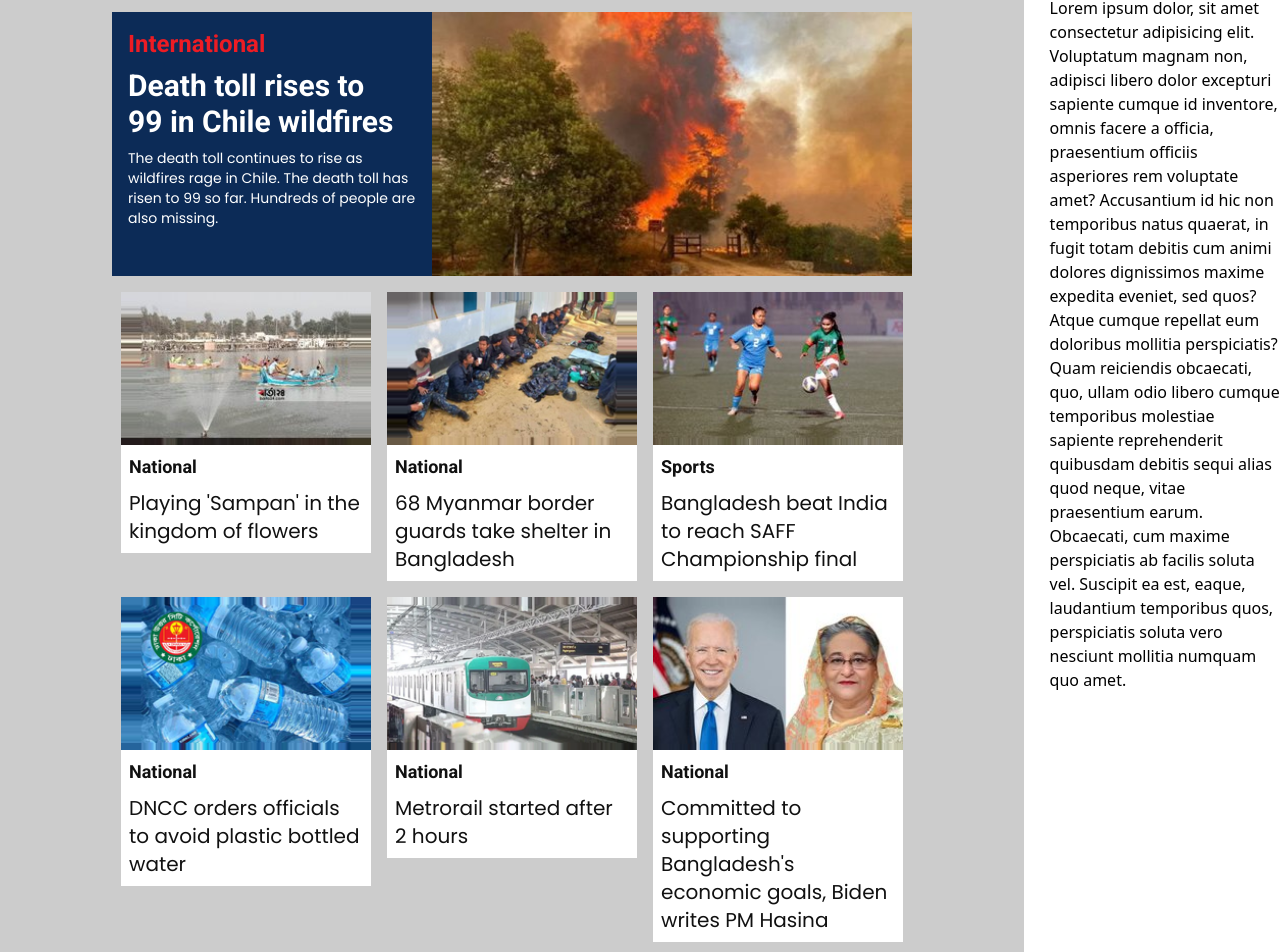
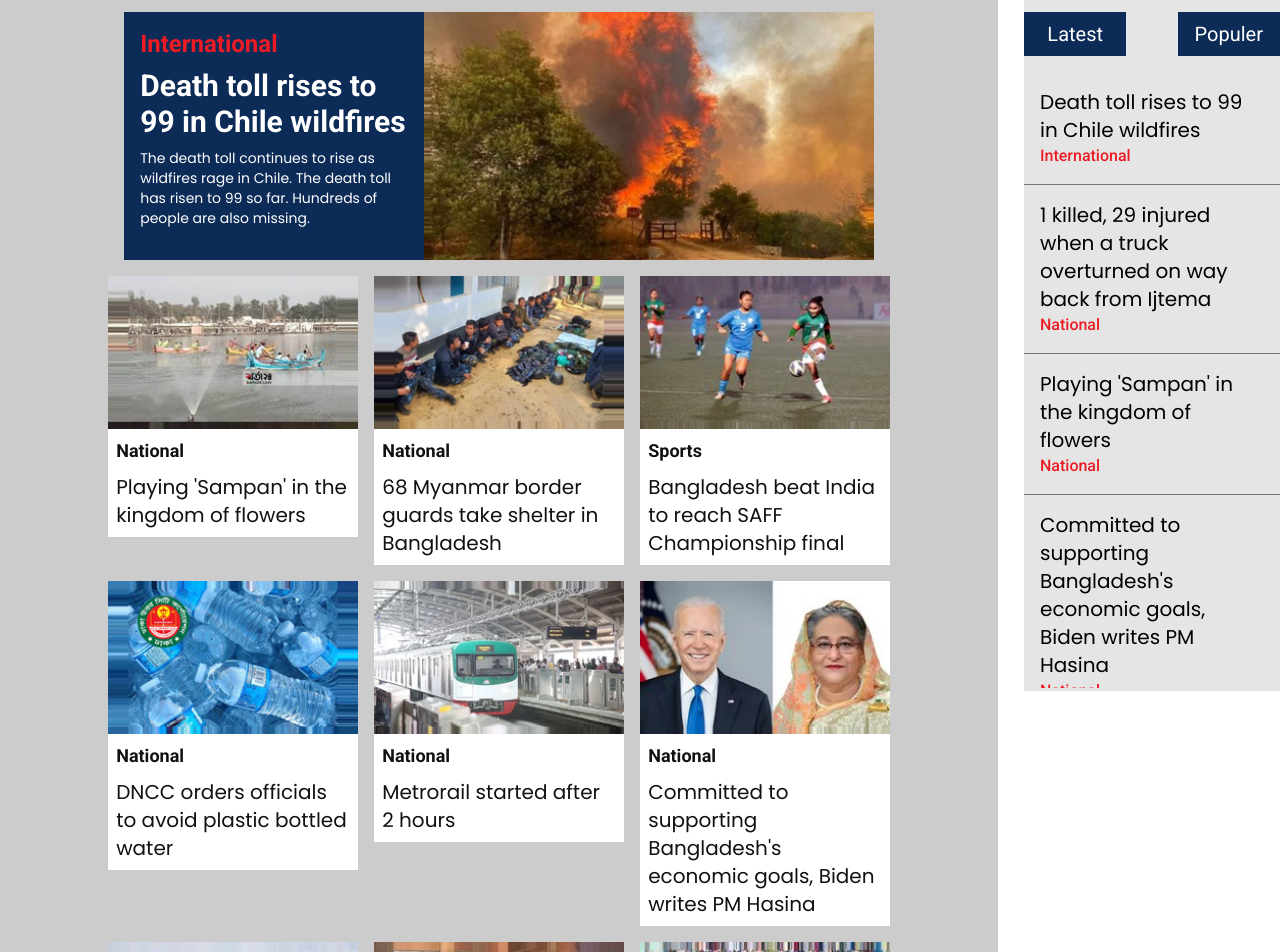
Before and after one commit to thehasandev/barta24, a React (Vite) app: page / in a window 1280 px wide. Shown: the part 233-1185 px from the top of the page. Built offline with nearby package versions, Linux system fonts and the light colour scheme.

Commit message:
add news categoris complete

```diff
--- a/src/pages/Home.jsx
+++ b/src/pages/Home.jsx
@@ -1,4 +1,4 @@
-import React from 'react'
+import React, { useState } from 'react'
 import Container from '../components/Container'
 import Flex from '../components/Flex'
 import Image from '../components/Image'
@@ -8,18 +8,31 @@ import NewsCategotis from '../data/newsCetegoris'
 
 
 
+
 function Home() {
+  const [latestNews, setLatestNews] = useState(true)
+  const [populerNews, setPopulerNews] = useState(false)
+
+  const hanldePopuler = () => {
+    setPopulerNews(true)
+    setLatestNews(false)
+  }
+
+  const hanldeLatest = () => {
+    setLatestNews(true)
+    setPopulerNews(false)
+  }
   return (
     <section className='mt-6'>
       <Container>
-        <Flex className="justify-between ">
-          <div className='w-[80%] bg-black/20 py-4'>
+        <Flex className="justify-between flex-wrap">
+          <div className='w-[78%] bg-black/20 py-4'>
             <Flex className="flex-wrap justify-center gap-4">
               {
-                NewsCategotis.map((item,index)=>(
+                NewsCategotis.map((item, index) => (
                   index == 0 &&
-                <div>
-                  <div className='bg-primary w-[800px]'>
+                  <div key={index}>
+                    <div className='bg-primary w-[750px]'>
                       <Flex className="justify-between">
                         <div className='w-[40%]'>
                           <div className='p-4'>
@@ -37,11 +50,11 @@ function Home() {
                 ))
               }
               {
-  NewsCategotis.map((item,index)=>(
+                NewsCategotis.map((item, index) => (
                   index > 0 &&
-              <div>
+                  <div key={index}>
                     <div className='w-[250px] bg-white'>
-                 <Image src={item.url} className="w-full"/>
+                      <Image src={item.url} className="w-full" />
                       <div className='p-2'>
                         <h2 className='font-roboto mb-2 font-semibold text-lg text-[#111111]'>{item.title}</h2>
                         <p className='font-pop font-normal text-xl text-[#111111]'>{item.subtitle}</p>
@@ -52,7 +65,136 @@ function Home() {
               }
             </Flex>
           </div>
-          <div className='w-[18%]'>Lorem ipsum dolor, sit amet consectetur adipisicing elit. Voluptatum magnam non, adipisci libero dolor excepturi sapiente cumque id inventore, omnis facere a officia, praesentium officiis asperiores rem voluptate amet? Accusantium id hic non temporibus natus quaerat, in fugit totam debitis cum animi dolores dignissimos maxime expedita eveniet, sed quos? Atque cumque repellat eum doloribus mollitia perspiciatis? Quam reiciendis obcaecati, quo, ullam odio libero cumque temporibus molestiae sapiente reprehenderit quibusdam debitis sequi alias quod neque, vitae praesentium earum. Obcaecati, cum maxime perspiciatis ab facilis soluta vel. Suscipit ea est, eaque, laudantium temporibus quos, perspiciatis soluta vero nesciunt mollitia numquam quo amet.</div>
+          <div className='w-[20%] bg-black/10 h-[695px] py-4'>
+            <Flex className="justify-between">
+              <div onClick={hanldeLatest} className='w-[40%] bg-primary text-white font-roboto text-xl text-center py-2'>Latest</div>
+              <div onClick={hanldePopuler} className='w-[40%] bg-primary text-white font-roboto text-xl text-center py-2'>Populer</div>
+            </Flex>
+            {
+              latestNews &&
+              <div className='mt-8 h-[600px] overflow-y-scroll'>
+                <div className='px-4 pb-4 border-b border-b-black/50 '>
+                  <h3 className='font-pop font-normal text-xl '>Death toll rises to 99 in Chile wildfires</h3>
+                  <p className='font-roboto font-medium text-base text-secondary'>International</p>
+                </div>
+                <div className='px-4 pb-4 border-b border-b-black/50 pt-4'>
+                  <h3 className='font-pop font-normal text-xl '>1 killed, 29 injured when a truck overturned on way back from Ijtema</h3>
+                  <p className='font-roboto font-medium text-base text-secondary'>National</p>
+                </div>
+
+                <div className='px-4 pb-4 border-b border-b-black/50 pt-4'>
+                  <h3 className='font-pop font-normal text-xl '>Playing 'Sampan' in the kingdom of flowers</h3>
+                  <p className='font-roboto font-medium text-base text-secondary'>National</p>
+                </div>
+
+
+                <div className='px-4 pb-4 border-b border-b-black/50 pt-4'>
+                  <h3 className='font-pop font-normal text-xl '>Committed to supporting Bangladesh's economic goals, Biden writes PM Hasina</h3>
+                  <p className='font-roboto font-medium text-base text-secondary'>National</p>
+                </div>
+
+
+                <div className='px-4 pb-4 border-b border-b-black/50 pt-4'>
+                  <h3 className='font-pop font-normal text-xl '>1st Ever Development Communication Conclave Illuminates the Future of Communications in Bangladesh</h3>
+                  <p className='font-roboto font-medium text-base text-secondary'>National</p>
+                </div>
+
+
+                <div className='px-4 pb-4 border-b border-b-black/50 pt-4'>
+                  <h3 className='font-pop font-normal text-xl '>DNCC orders officials to avoid plastic bottled water</h3>
+                  <p className='font-roboto font-medium text-base text-secondary'>National</p>
+                </div>
+
+
+                <div className='mt-5 px-4 pb-4 border-b border-b-black/50 pt-4'>
+                  <h3 className='font-pop font-normal text-xl '>Bangladesh beat India to reach SAFF Championship final</h3>
+                  <p className='font-roboto font-medium text-base text-secondary'>National</p>
+                </div>
+
+
+                <div className='mt-5 px-4 pb-4 border-b border-b-black/50 pt-4'>
+                  <h3 className='font-pop font-normal text-xl '>Canada extends residence ban for foreigners</h3>
+                  <p className='font-roboto font-medium text-base text-secondary'>National</p>
+                </div>
+
+
+                <div className='mt-5 px-4 pb-4 border-b border-b-black/50 pt-4'>
+                  <h3 className='font-pop font-normal text-xl '>A slice of pitha village in a brick- stone city</h3>
+                  <p className='font-roboto font-medium text-base text-secondary'>National</p>
+                </div>
+
+                <div className='mt-5 px-4 pb-4 border-b border-b-black/50 pt-4'>
+                  <h3 className='font-pop font-normal text-xl '>Playing 'Sampan' in the kingdom of flowers</h3>
+                  <p className='font-roboto font-medium text-base text-secondary'>National</p>
+                </div>
+
+              </div>
+            }
+            {
+              populerNews &&
+              <div className='mt-8 h-[600px] overflow-y-scroll'>
+
+                <div className='px-4 pb-4 border-b border-b-black/50 pt-4'>
+                  <h3 className='font-pop font-normal text-xl '>1 killed, 29 injured when a truck overturned on way back from Ijtema</h3>
+                  <p className='font-roboto font-medium text-base text-secondary'>National</p>
+                </div>
+
+                <div className='px-4 pb-4 border-b border-b-black/50 pt-4'>
+                  <h3 className='font-pop font-normal text-xl '>Playing 'Sampan' in the kingdom of flowers</h3>
+                  <p className='font-roboto font-medium text-base text-secondary'>National</p>
+                </div>
+
+                <div className='px-4 pb-4 border-b border-b-black/50 '>
+                  <h3 className='font-pop font-normal text-xl '>Death toll rises to 99 in Chile wildfires</h3>
+                  <p className='font-roboto font-medium text-base text-secondary'>International</p>
+                </div>
+
+
+                <div className='px-4 pb-4 border-b border-b-black/50 pt-4'>
+                  <h3 className='font-pop font-normal text-xl '>DNCC orders officials to avoid plastic bottled water</h3>
+                  <p className='font-roboto font-medium text-base text-secondary'>National</p>
+                </div>
+
+                <div className='px-4 pb-4 border-b border-b-black/50 pt-4'>
+                  <h3 className='font-pop font-normal text-xl '>Committed to supporting Bangladesh's economic goals, Biden writes PM Hasina</h3>
+                  <p className='font-roboto font-medium text-base text-secondary'>National</p>
+                </div>
+
+
+                <div className='px-4 pb-4 border-b border-b-black/50 pt-4'>
+                  <h3 className='font-pop font-normal text-xl '>1st Ever Development Communication Conclave Illuminates the Future of Communications in Bangladesh</h3>
+                  <p className='font-roboto font-medium text-base text-secondary'>National</p>
+                </div>
+
+                <div className='mt-5 px-4 pb-4 border-b border-b-black/50 pt-4'>
+                  <h3 className='font-pop font-normal text-xl '>A slice of pitha village in a brick- stone city</h3>
+                  <p className='font-roboto font-medium text-base text-secondary'>National</p>
+                </div>
+
+                <div className='mt-5 px-4 pb-4 border-b border-b-black/50 pt-4'>
+                  <h3 className='font-pop font-normal text-xl '>Bangladesh beat India to reach SAFF Championship final</h3>
+                  <p className='font-roboto font-medium text-base text-secondary'>National</p>
+                </div>
+
+
+                <div className='mt-5 px-4 pb-4 border-b border-b-black/50 pt-4'>
+                  <h3 className='font-pop font-normal text-xl '>Canada extends residence ban for foreigners</h3>
+                  <p className='font-roboto font-medium text-base text-secondary'>National</p>
+                </div>
+
+
+
+
+                <div className='mt-5 px-4 pb-4 border-b border-b-black/50 pt-4'>
+                  <h3 className='font-pop font-normal text-xl '>Playing 'Sampan' in the kingdom of flowers</h3>
+                  <p className='font-roboto font-medium text-base text-secondary'>National</p>
+                </div>
+
+              </div>
+            }
+
+
+          </div>
         </Flex>
       </Container>
     </section>
```
Lines whose indentation alone changed are shown as unchanged.
